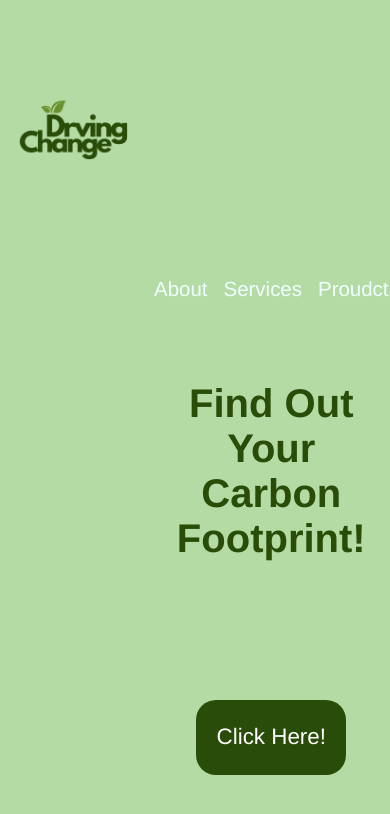
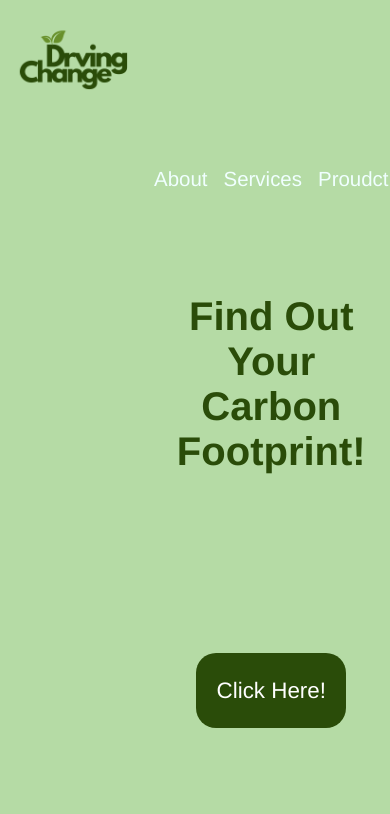
Before and after one commit to alliyaa/DrivingChange, a plain HTML site: page index.html in a window 390 px wide. Drawn offline with Linux system fonts and the light colour scheme.

Commit message:
change in responsive layout on phone

```diff
--- a/style.css
+++ b/style.css
@@ -219,13 +219,13 @@ button
 
 @media only screen and (max-width: 600px) {
     .homepage {
-        grid-template-columns: 1fr 3fr 1fr;
-        grid-template-rows: auto min-content auto;
+        grid-template-columns: 1fr 1fr 3fr 1fr 1fr;
+        grid-template-rows: 1fr 1fr 3fr 3fr min-content ;
         grid-template-areas:
-            'logo . .'
-            '. header .'
-            '. main .'
-            '. button .';
+            'logo . . . .'
+            '. .  header . .'
+            '. . main . .'
+            '. . button . .';
     }
 
     .navitems {
```
